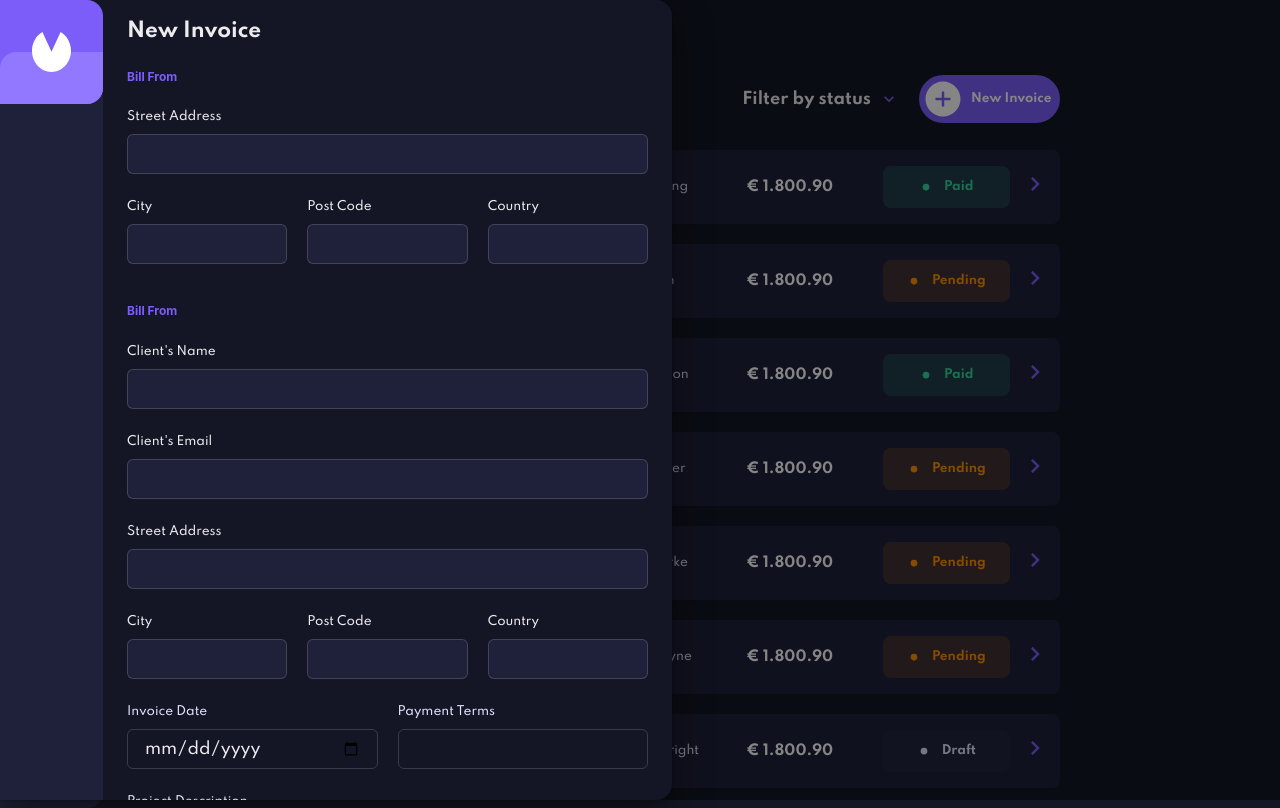
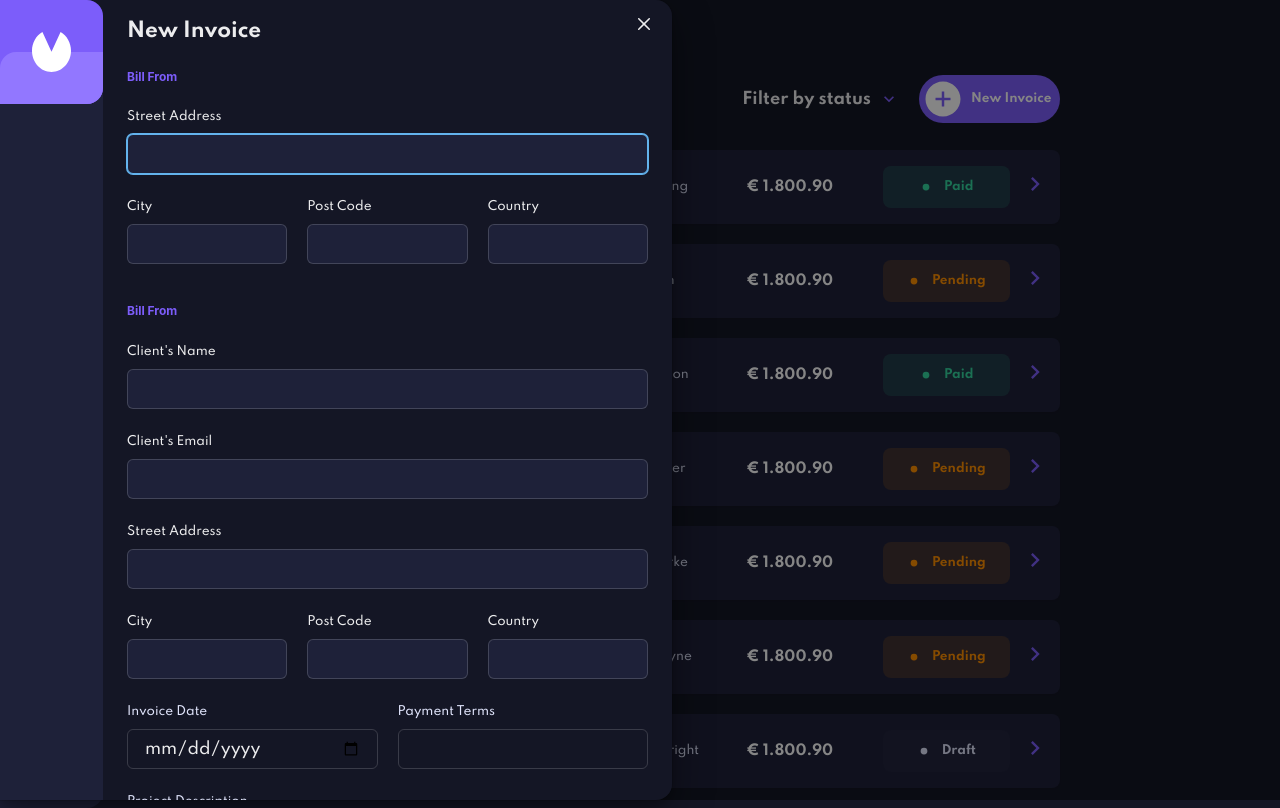
Before and after one commit to esteban-master/invoice-app-vite, a React (Vite) app: page / in a window 1280 px wide. Both pictures are taken after a click on the button "New Invoice". Built offline with nearby package versions, Linux system fonts and the light colour scheme.

Commit message:
Suspense Create Invoice

```diff
--- a/package.json
+++ b/package.json
@@ -21,6 +21,7 @@
     "framer-motion": "^4",
     "history": "^5.1.0",
     "react": "^17.0.2",
+    "react-datepicker": "^4.3.0",
     "react-dom": "^17.0.2",
     "react-icons": "^4.3.1",
     "react-query": "^3.29.1",
@@ -40,6 +41,7 @@
     "@types/node": "^16.3.2",
     "@types/node-fetch": "^2.5.12",
     "@types/react": "^17.0.14",
+    "@types/react-datepicker": "^4.3.2",
     "@types/react-dom": "^17.0.9",
     "@types/react-router-dom": "^5.1.8",
     "@typescript-eslint/eslint-plugin": "^4.28.3",
--- a/src/Routes.routes.tsx
+++ b/src/Routes.routes.tsx
@@ -5,6 +5,8 @@ import { Layout } from './components/Layout'
 import { MenuNavbar } from './components/MenuNavbar'
 import { Home } from './pages/Home'
 import { Invoice } from './pages/Invoice'
+import Invoices from './components/Invoices'
+import CreateInvoice from './components/CreateInvoice'
 
 export default function Router() {
   return (
@@ -17,8 +19,8 @@ export default function Router() {
           <Routes>
             <Route element={<Layout />}>
               <Route index element={<Home />} />
-              <Route path="/" element={<Home />} />
-              <Route path="/invoice/:id" element={<Invoice />} />
+              <Route path="/:id" element={<Invoice />} />
+
               <Route path="*" element={<NoMatch />} />
             </Route>
           </Routes>
--- a/src/components/CreateInvoice.tsx
+++ b/src/components/CreateInvoice.tsx
@@ -14,12 +14,11 @@ import {
   Input,
   Stack,
   Text,
-  Icon,
   useBreakpointValue,
   useColorMode,
   UseDisclosureReturn,
   Button,
-  FormErrorMessage
+  DrawerCloseButton
 } from '@chakra-ui/react'
 import { MenuNavbar } from './MenuNavbar'
 import { ItemList } from './ItemList'
@@ -28,20 +27,16 @@ import { Form, Formik } from 'formik'
 import * as Yup from 'yup'
 import { TextInput } from './TextInput'
 
-export const CreateInvoice = ({
-  dicloruse
-}: {
-  dicloruse: UseDisclosureReturn
-}) => {
+const CreateInvoice = ({ diclosure }: { diclosure: UseDisclosureReturn }) => {
   const firstField = React.useRef<any>()
   const { colorMode } = useColorMode()
   const isDesktop = useBreakpointValue({ base: false, md: false, lg: true })
   return (
     <Drawer
-      isOpen={dicloruse.isOpen}
+      isOpen={diclosure.isOpen}
       placement="left"
       initialFocusRef={firstField}
-      onClose={dicloruse.onClose}
+      onClose={diclosure.onClose}
       size={'lg'}
     >
       <DrawerOverlay>
@@ -58,6 +53,7 @@ export const CreateInvoice = ({
             )}
 
             <GridItem colSpan={{ lg: 4 }}>
+              <DrawerCloseButton />
               <DrawerHeader>New Invoice</DrawerHeader>
               <DrawerBody>
                 <Formik
@@ -94,7 +90,7 @@ export const CreateInvoice = ({
                     })
                   })}
                   onSubmit={(values) => {
-                    console.log(values)
+                    console.log('jajajaj: ', values)
                   }}
                 >
                   {(props) => (
@@ -112,6 +108,14 @@ export const CreateInvoice = ({
                             label="Street Address"
                             name="senderAddress.street"
                             type="text"
+                            input={({ field: { field }, type, bg }) => (
+                              <Input
+                                {...field}
+                                bg={bg}
+                                type={type}
+                                ref={firstField}
+                              />
+                            )}
                           />
 
                           <Stack direction={'row'} spacing={5}>
@@ -250,3 +254,5 @@ export const CreateInvoice = ({
     </Drawer>
   )
 }
+
+export default CreateInvoice
--- a/src/components/HeaderInvoices.tsx
+++ b/src/components/HeaderInvoices.tsx
@@ -5,12 +5,14 @@ import {
   Text,
   useBreakpointValue,
   Icon,
-  useDisclosure
+  useDisclosure,
+  Spinner
 } from '@chakra-ui/react'
 import { Invoice } from '../interfaces'
 import { FilterByStatus } from './FilterByStatus'
 import { AiFillPlusCircle } from 'react-icons/ai'
-import { CreateInvoice } from './CreateInvoice'
+const CreateInvoice = React.lazy(() => import('./CreateInvoice'))
+
 export const HeaderInvoices = ({ data }: { data: Invoice[] }) => {
   const hidden = useBreakpointValue({ base: true, md: false })
   const drawerCreateInvoiceDiclosure = useDisclosure()
@@ -55,10 +57,13 @@ export const HeaderInvoices = ({ data }: { data: Invoice[] }) => {
           <Text color={'white'} fontSize={'xs'} fontWeight={'bold'}>
             {hidden ? 'New' : 'New Invoice'}
           </Text>
+          {drawerCreateInvoiceDiclosure.isOpen && (
+            <React.Suspense fallback={<Spinner size="md" />}>
+              <CreateInvoice diclosure={drawerCreateInvoiceDiclosure} />
+            </React.Suspense>
+          )}
         </Stack>
       </Stack>
-
-      <CreateInvoice dicloruse={drawerCreateInvoiceDiclosure} />
     </Stack>
   )
 }
--- a/src/components/InvoiceItem.tsx
+++ b/src/components/InvoiceItem.tsx
@@ -26,7 +26,7 @@ export const InvoiceItem = ({ invoice }: { invoice: Invoice }) => {
   const { colorMode } = useColorMode()
   const hiddenArrowRight = useBreakpointValue({ base: true, md: false })
   return (
-    <Link to={`/invoice/${invoice.id}`}>
+    <Link to={`/${invoice.id}`}>
       <Grid
         rowGap={{ base: 2, md: 0 }}
         boxShadow={'sm'}
--- /dev/null
+++ b/src/components/Invoices.tsx
@@ -0,0 +1,41 @@
+import React from 'react'
+import { Stack, Image, Heading, Text } from '@chakra-ui/react'
+import data from '../../data.json'
+import { InvoiceItem } from './InvoiceItem'
+import empty from '/illustration-empty.svg'
+
+const Invoices = () => {
+  return (
+    <>
+      {data.length > 0 ? (
+        <Stack spacing={5}>
+          {data.map((d) => (
+            <InvoiceItem key={d.id} invoice={d} />
+          ))}
+        </Stack>
+      ) : (
+        <Stack
+          direction={'column'}
+          alignItems={'center'}
+          justifyContent={'center'}
+          marginY={24}
+          marginX={'auto'}
+          spacing={10}
+          maxWidth={60}
+        >
+          <Image width={48} src={empty} />
+          <Stack direction={'column'} alignItems={'center'}>
+            <Heading fontSize={'xl'} as="h2">
+              There is nothing here
+            </Heading>
+            <Text textAlign={'center'} fontSize={'xs'}>
+              Create an invoice by cliking the New button and get started
+            </Text>
+          </Stack>
+        </Stack>
+      )}
+    </>
+  )
+}
+
+export default Invoices
--- a/src/components/TextInput.tsx
+++ b/src/components/TextInput.tsx
@@ -10,10 +10,28 @@ import {
   useColorMode
 } from '@chakra-ui/react'
 
-export const TextInput = ({ label, ...props }: any) => {
+export const TextInput = ({
+  label,
+  input,
+  name,
+  type,
+  ...props
+}: {
+  label: string
+  type: string
+  input?: ({
+    field
+  }: {
+    field: Partial<FieldProps>
+    bg: string
+    type: string
+  }) => void
+  name: string
+}) => {
   const { colorMode } = useColorMode()
+  const bgColor = colorMode === 'dark' ? 'bg_app.card' : 'white'
   return (
-    <Field name={props.name}>
+    <Field name={name}>
       {({ field, meta }: FieldProps) => (
         <FormControl isInvalid={!!meta.error && meta.touched}>
           <Stack direction={'row'} justifyContent={'space-between'}>
@@ -26,12 +44,12 @@ export const TextInput = ({ label, ...props }: any) => {
               {meta.error}
             </FormErrorMessage>
           </Stack>
-          <Input
-            bg={colorMode === 'dark' ? 'bg_app.card' : 'white'}
-            errorBorderColor="#EC5757"
-            {...field}
-            {...props}
-          />
+
+          {input ? (
+            <>{input({ field: { field }, bg: bgColor, type })}</>
+          ) : (
+            <Input type={type} bg={bgColor} {...field} {...props} />
+          )}
         </FormControl>
       )}
     </Field>
--- a/src/pages/Home/index.tsx
+++ b/src/pages/Home/index.tsx
@@ -1,42 +1,15 @@
 import React from 'react'
-import { Stack, Image, Heading, Text } from '@chakra-ui/react'
 import data from '../../../data.json'
 import { HeaderInvoices } from '../../components/HeaderInvoices'
-import { InvoiceItem } from '../../components/InvoiceItem'
-import empty from '/illustration-empty.svg'
-import { Layout } from '../../components/Layout'
+import { Outlet } from 'react-router-dom'
+import Invoices from '../../components/Invoices'
 
 export const Home = () => {
   return (
     <>
       <HeaderInvoices data={data} />
-      {data.length > 0 ? (
-        <Stack spacing={5}>
-          {data.map((d) => (
-            <InvoiceItem key={d.id} invoice={d} />
-          ))}
-        </Stack>
-      ) : (
-        <Stack
-          direction={'column'}
-          alignItems={'center'}
-          justifyContent={'center'}
-          marginY={24}
-          marginX={'auto'}
-          spacing={10}
-          maxWidth={60}
-        >
-          <Image width={48} src={empty} />
-          <Stack direction={'column'} alignItems={'center'}>
-            <Heading fontSize={'xl'} as="h2">
-              There is nothing here
-            </Heading>
-            <Text textAlign={'center'} fontSize={'xs'}>
-              Create an invoice by cliking the New button and get started
-            </Text>
-          </Stack>
-        </Stack>
-      )}
+
+      <Invoices />
     </>
   )
 }
--- a/theme.ts
+++ b/theme.ts
@@ -78,6 +78,11 @@ const theme: Partial<ChakraTheme> = {
       baseStyle: (props) => ({
         color: mode('texto.bold', 'white')(props)
       })
+    },
+    Input: {
+      defaultProps: {
+        errorBorderColor: '#EC5757'
+      }
     }
   }
 }
```
Also changed, not shown: src/App.tsx (+1 -50 lines), 1 other file (tests, documents, lock files or other folders).
